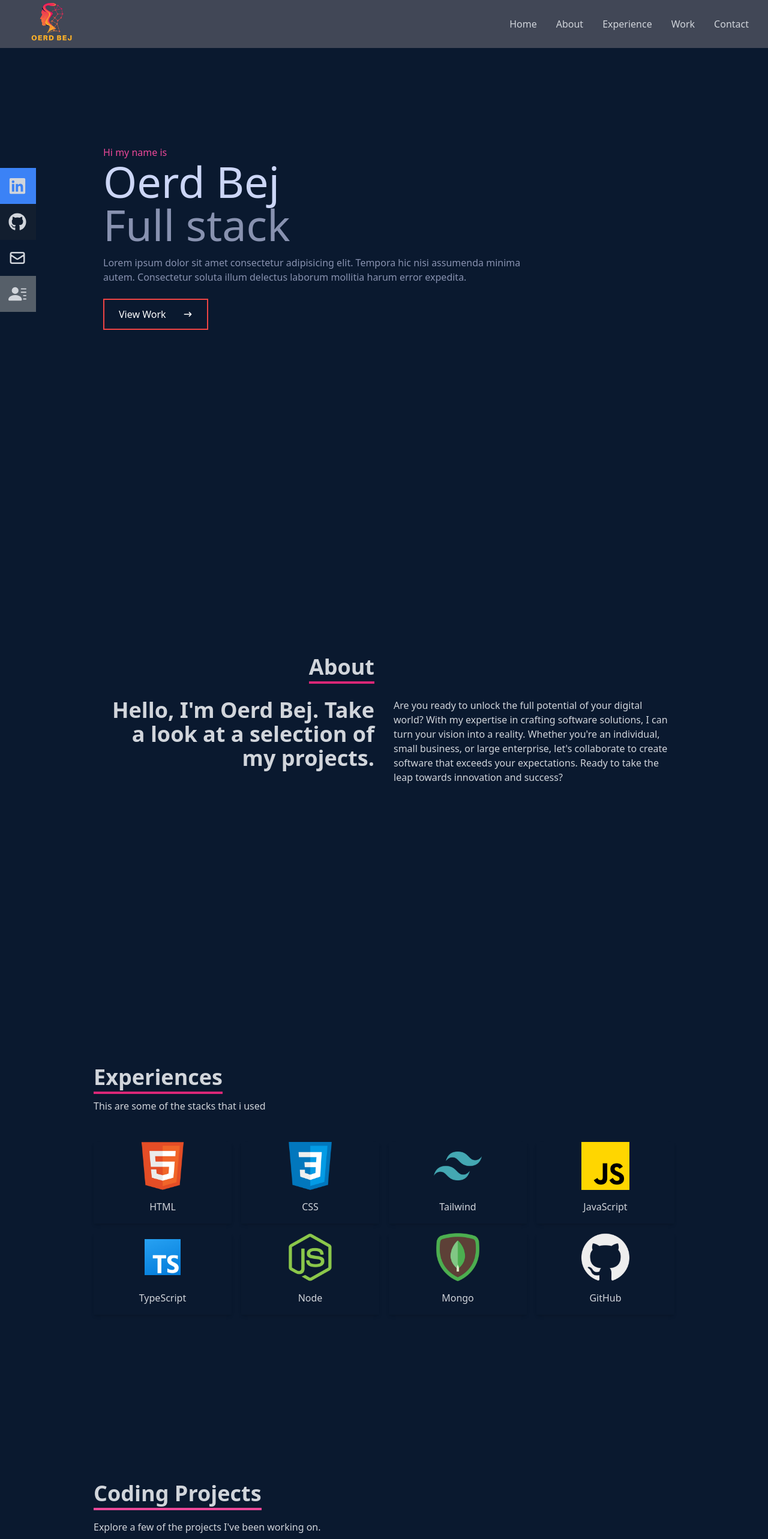
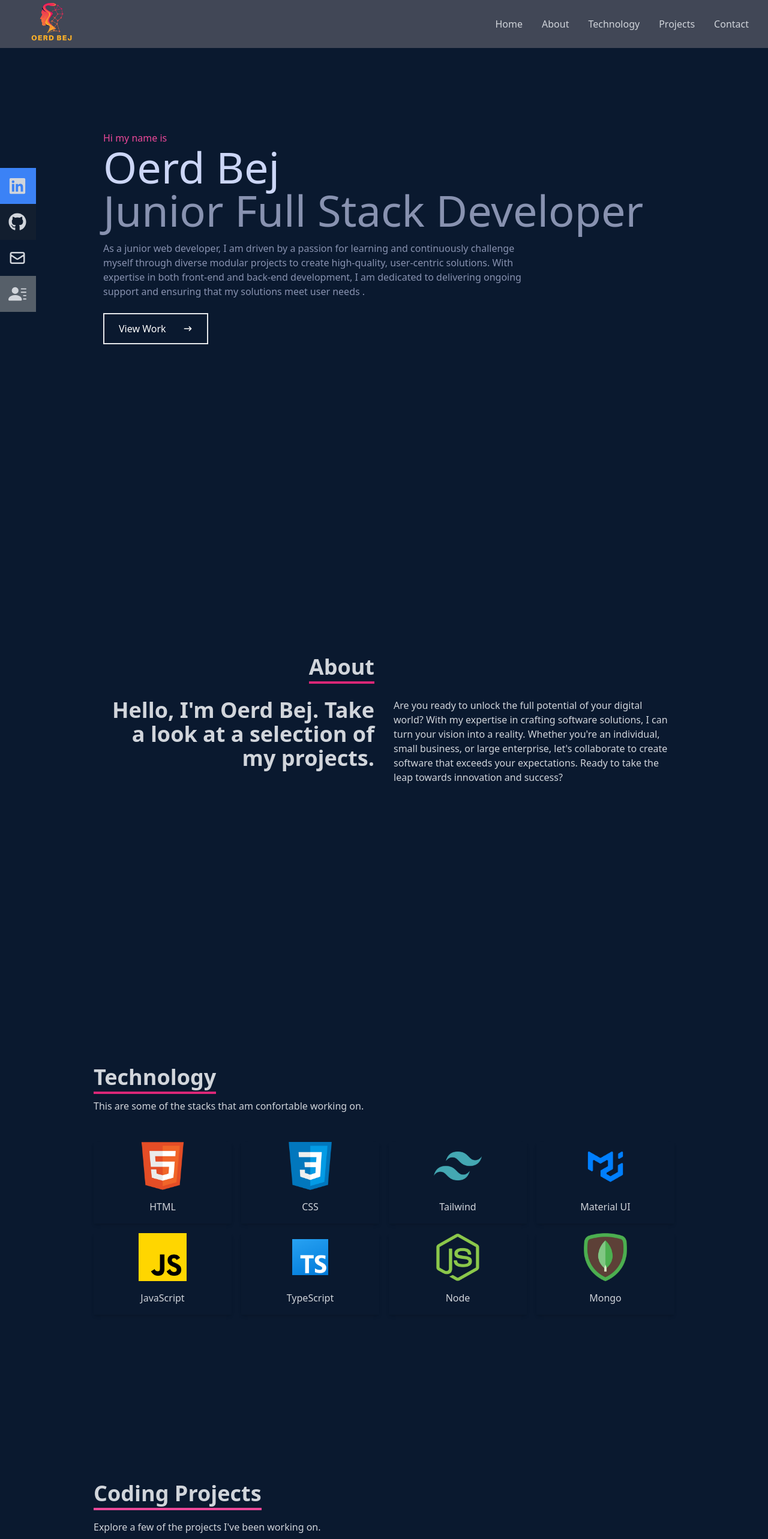
Before and after one commit to OerdBej/showcase, a React (Create React App) app: page / in a window 1280 px wide. Shown: the top 2566 px of the page at 60% size. Built offline with nearby package versions, Linux system fonts and the light colour scheme.

Commit message:
adding small changes in the text and the stack icon

```diff
--- a/src/App.js
+++ b/src/App.js
@@ -5,6 +5,7 @@ import About from './components/About';
 import Skills from './components/Skills';
 import Work from './components/Work';
 import Contact from './components/Contact';
+
 const App = () => {
     return (
         <div>
--- a/src/components/Contact.jsx
+++ b/src/components/Contact.jsx
@@ -14,23 +14,25 @@ const Contact = () => {
                     <p className='text-4xl font-bold inline border-b-4 border-pink-500 text-gray-300'>
                         Contact
                     </p>
-                    <p className='text-gray-300 py-4'>Contact email</p>
+                    <p className='text-gray-300 py-4'>
+                        Fill the form to get in touch with me
+                    </p>
                 </div>
                 {/* input form */}
                 <input
                     type='text'
-                    placeholder='Name'
+                    placeholder='Your User Name'
                     name='name'
                     className='bg-[#ccd6f6] p-2'
                 />
                 <input
                     type='text'
-                    placeholder='Email'
+                    placeholder='Your Email Adress'
                     name='email'
                     className='my-4 p-2 bg-[#ccd6f6]'
                 />
                 <textarea
-                    placeholder='Send me a cool email :)'
+                    placeholder='Send me a cool email ):'
                     name='message'
                     cols='30'
                     rows='10'
--- a/src/components/Home.jsx
+++ b/src/components/Home.jsx
@@ -11,16 +11,19 @@ const Home = () => {
                     Oerd Bej
                 </h1>
                 <h2 className='text-4xl sm:text-7xl font-bold-text text-[#8892b0] '>
-                    Full stack
+                    Junior Full Stack Developer{' '}
                 </h2>
                 <p className='text-[#8892b0] py-4 max-w-[700px]'>
-                    Lorem ipsum dolor sit amet consectetur adipisicing elit.
-                    Tempora hic nisi assumenda minima autem. Consectetur soluta
-                    illum delectus laborum mollitia harum error expedita.
+                    As a junior web developer, I am driven by a passion for
+                    learning and continuously challenge myself through diverse
+                    modular projects to create high-quality, user-centric
+                    solutions. With expertise in both front-end and back-end
+                    development, I am dedicated to delivering ongoing support
+                    and ensuring that my solutions meet user needs .
                 </p>
                 {/* button */}
                 <div>
-                    <button className='group text-white border-2 px-6 py-3 my-2 flex items-center hover:bg-pink-500 hover:border-pink-300 border-red-500'>
+                    <button className='group text-white border-2 px-6 py-3 my-2 flex items-center hover:bg-pink-500 hover:border-pink-300  '>
                         View Work
                         <span className='group-hover:rotate-90 duration-300'>
                             <HiArrowNarrowRight className='ml-7' />
--- a/src/components/Navbar.jsx
+++ b/src/components/Navbar.jsx
@@ -33,12 +33,12 @@ const Navbar = () => {
                 </li>
                 <li>
                     <Link to='skills' smooth={true} offset={50} duration={500}>
-                        Experience
+                        Technology
                     </Link>
                 </li>
                 <li>
                     <Link to='work' smooth={true} offset={50} duration={500}>
-                        Work
+                        Projects
                     </Link>
                 </li>
                 <li>
@@ -82,29 +82,26 @@ const Navbar = () => {
                     </Link>
                 </li>
                 <li className='p-6 text-4xl'>
-                    {' '}
                     <Link
                         to='skills'
                         smooth={true}
                         offset={50}
                         duration={500}
                         onClick={handleClick}>
-                        Experience
+                        Technology
                     </Link>
                 </li>
                 <li className='p-6 text-4xl'>
-                    {' '}
                     <Link
                         to='work'
                         smooth={true}
                         offset={50}
                         duration={500}
                         onClick={handleClick}>
-                        Work
+                        Projects
                     </Link>
                 </li>
                 <li className='p-6 text-4xl'>
-                    {' '}
                     <Link
                         to='contact'
                         smooth={true}
--- a/src/components/Skills.jsx
+++ b/src/components/Skills.jsx
@@ -7,6 +7,7 @@ import GitHub from '../assets/github.png';
 import Tailwind from '../assets/tailwind.png';
 import Mongo from '../assets/mongo.png';
 import TypeScript from '..//assets/typescript.png';
+import Material from '../assets/Material.png';
 const Skills = () => {
     return (
         <div
@@ -16,10 +17,11 @@ const Skills = () => {
             <div className='max-w-[1000px] mx-auto px-4 flex flex-col justify-center w-full h-full'>
                 <div>
                     <p className='text-4xl font-bold inline  border-b-4 border-pink-600'>
-                        Experiences
+                        Technology
                     </p>
                     <p className='py-4'>
-                        This are some of the stacks that i used
+                        This are some of the stacks that am confortable working
+                        on.
                     </p>
                 </div>
                 {/* div container for all the icons*/}
@@ -47,6 +49,14 @@ const Skills = () => {
                             alt='tailwind logo'
                         />
                         <p className='my-4'>Tailwind</p>
+                    </div>
+                    <div className='shadow-md shadow-pink hover:scale-110 duration-300'>
+                        <img
+                            className='w-20 mx-auto'
+                            src={Material}
+                            alt='material ui logo'
+                        />
+                        <p className='my-4'>Material UI</p>
                     </div>
                     <div className='shadow-md shadow-pink hover:scale-110 duration-300'>
                         <img
@@ -80,14 +90,6 @@ const Skills = () => {
                         />
                         <p className='my-4'>Mongo</p>
                     </div>
-                    <div className='shadow-md shadow-pink hover:scale-110 duration-300'>
-                        <img
-                            className='w-20 mx-auto'
-                            src={GitHub}
-                            alt='github logo'
-                        />
-                        <p className='my-4'>GitHub</p>
-                    </div>
                 </div>
             </div>
         </div>
```
Also changed, not shown: src/assets/Material.png (added).
